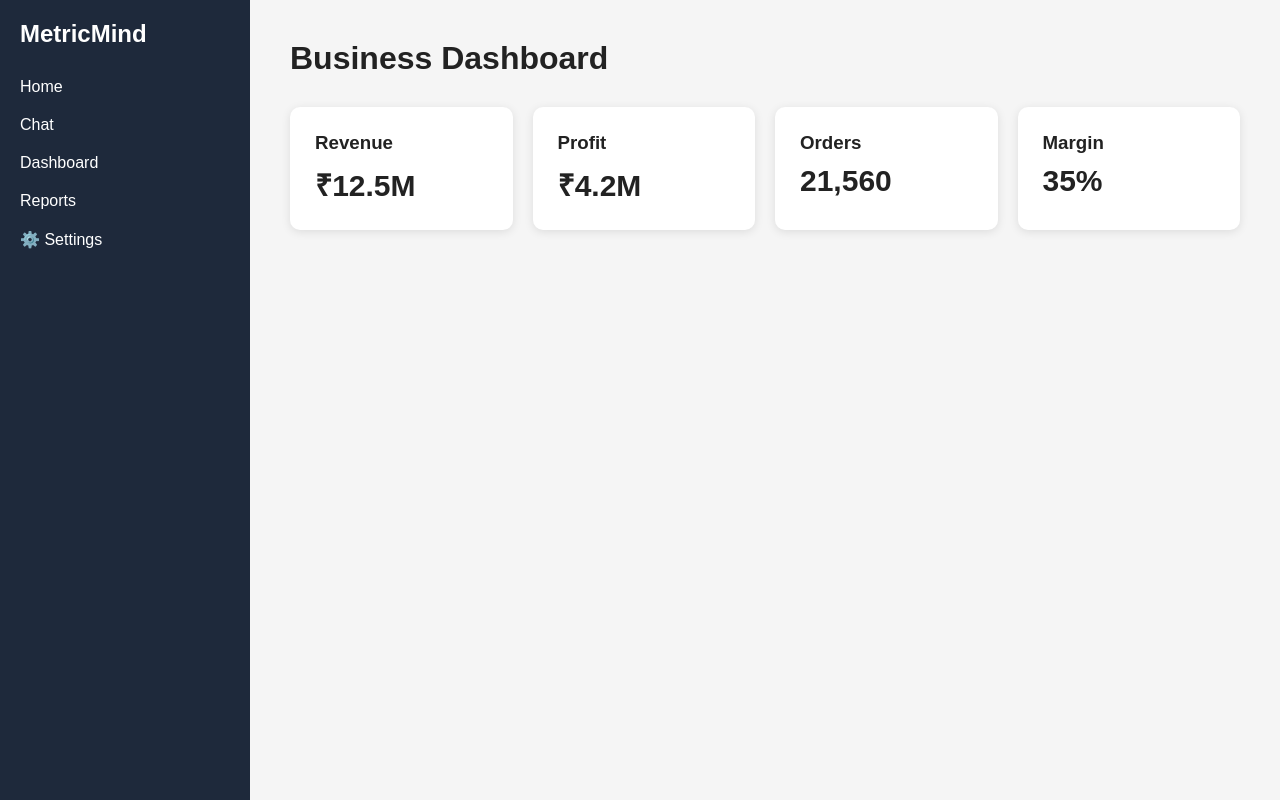
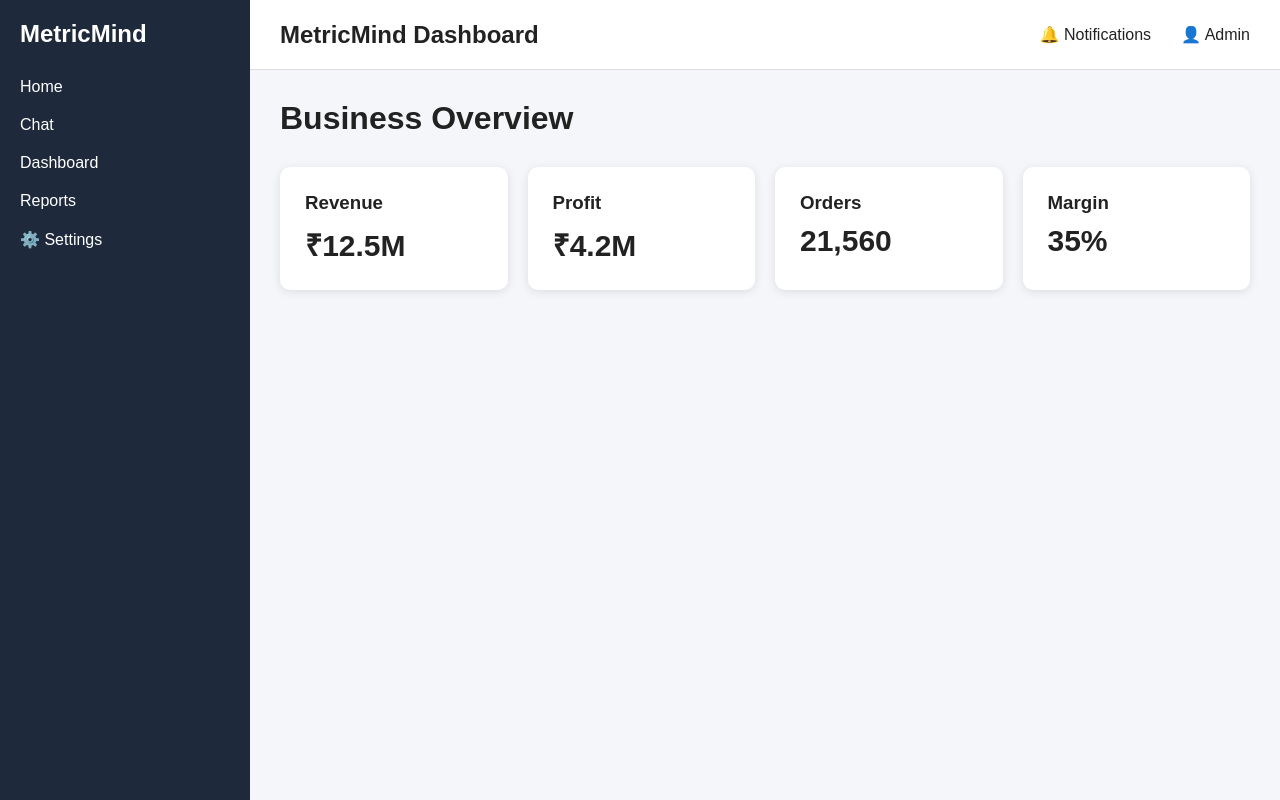
Before and after one commit to sreejagubbala/metric-mind, a Next.js app in the folder frontend/: page /dashboard in a window 1280 px wide. Built offline with nearby package versions, Linux system fonts and the light colour scheme.

Commit message:
Update page.tsx

```diff
--- a/frontend/app/dashboard/page.tsx
+++ b/frontend/app/dashboard/page.tsx
@@ -1,29 +1,22 @@
-import Sidebar from "../../components/Sidebar";
+import DashboardLayout from "../../components/DashboardLayout";
 import MetricCard from "../../components/MetricCard";
 
 export default function Dashboard() {
   return (
-    <div
+    <DashboardLayout>
+      <h1
         style={{
-        display: "flex",
+          marginBottom: "30px",
         }}
       >
-      <Sidebar />
-
-      <main
-        style={{
-          flex: 1,
-          padding: "40px",
-        }}
-      >
-        <h1>Business Dashboard</h1>
+        Business Overview
+      </h1>
 
       <div
         style={{
           display: "grid",
           gridTemplateColumns: "repeat(4,1fr)",
           gap: "20px",
-            marginTop: "30px",
         }}
       >
         <MetricCard title="Revenue" value="₹12.5M" />
@@ -31,7 +24,6 @@
         <MetricCard title="Orders" value="21,560" />
         <MetricCard title="Margin" value="35%" />
       </div>
-      </main>
-    </div>
+    </DashboardLayout>
   );
 }
```
Lines whose indentation alone changed are shown as unchanged.
